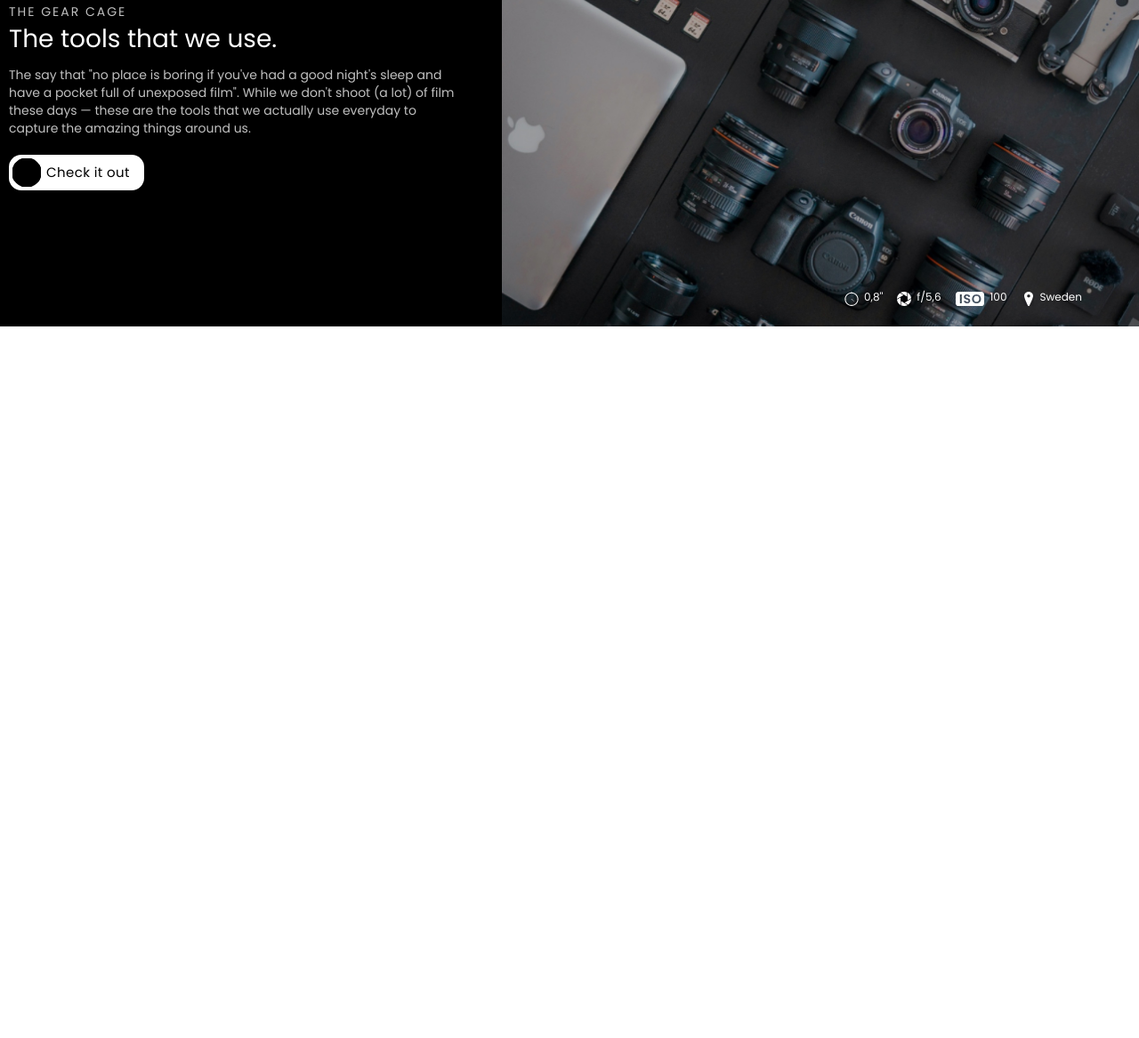
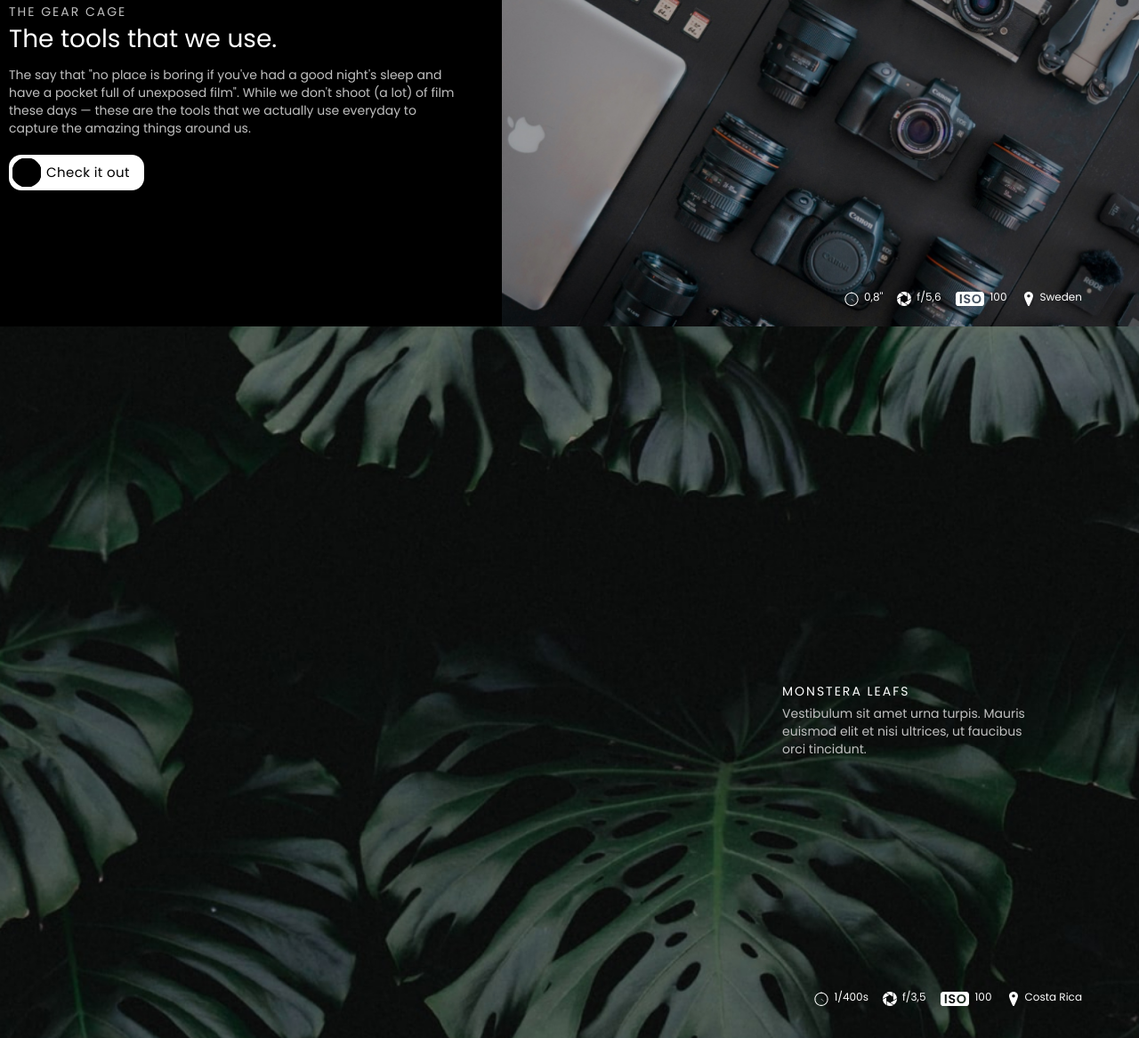
Before and after one commit to Daniil-gavrilooov/aperture, a plain HTML site: page app/index.html in a window 1280 px wide. Shown: the part 3312-4479 px from the top of the page at 89% size. Before the commit the page ends 3679 px from the top, so only its background shows below. Drawn offline with Linux system fonts and the light colour scheme.

Commit message:
add section (design__two)

```diff
--- a/app/index.html
+++ b/app/index.html
@@ -282,6 +282,36 @@
                 </div>
             </div>
         </section>
+
+        <section class="design design__two">
+            <div class="design__content">
+                <h6 class="design__title">
+                    Monstera Leafs
+                </h6>
+
+                <p class="design__text">
+                    Vestibulum sit amet urna turpis. Mauris euismod elit et nisi ultrices, ut faucibus orci tincidunt.
+                </p>
+            </div>
+
+            <div class="photo-description">
+                <ul class="photo-description__list">
+                    <li class="photo-description__item">
+                        1/400s
+                    </li>
+                    <li class="photo-description__item">
+                        f/3,5
+                    </li>
+                    <li class="photo-description__item">
+                        100
+                    </li>
+                    <li class="photo-description__item">
+                        Costa Rica
+                    </li>
+                </ul>
+            </div>
+        </section>
+
     </main>
 
 
--- a/app/scss/_design.scss
+++ b/app/scss/_design.scss
@@ -24,3 +24,11 @@
         max-width: 298px;
     }
 }
+
+.design__two{
+    background-image: url(../images/design__bg\ 2.jpg);
+
+    & .design__text{
+        max-width: 273px;
+    }
+}
```
Also changed, not shown: app/css/style.min.css, app/images/design__bg 2.jpg (added).
